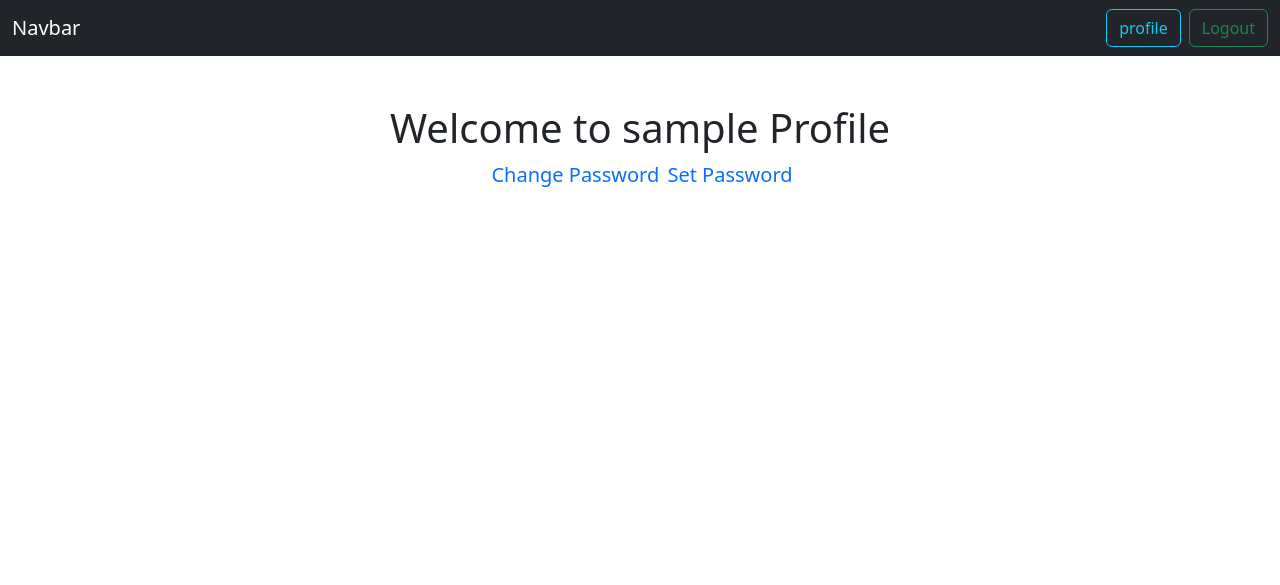
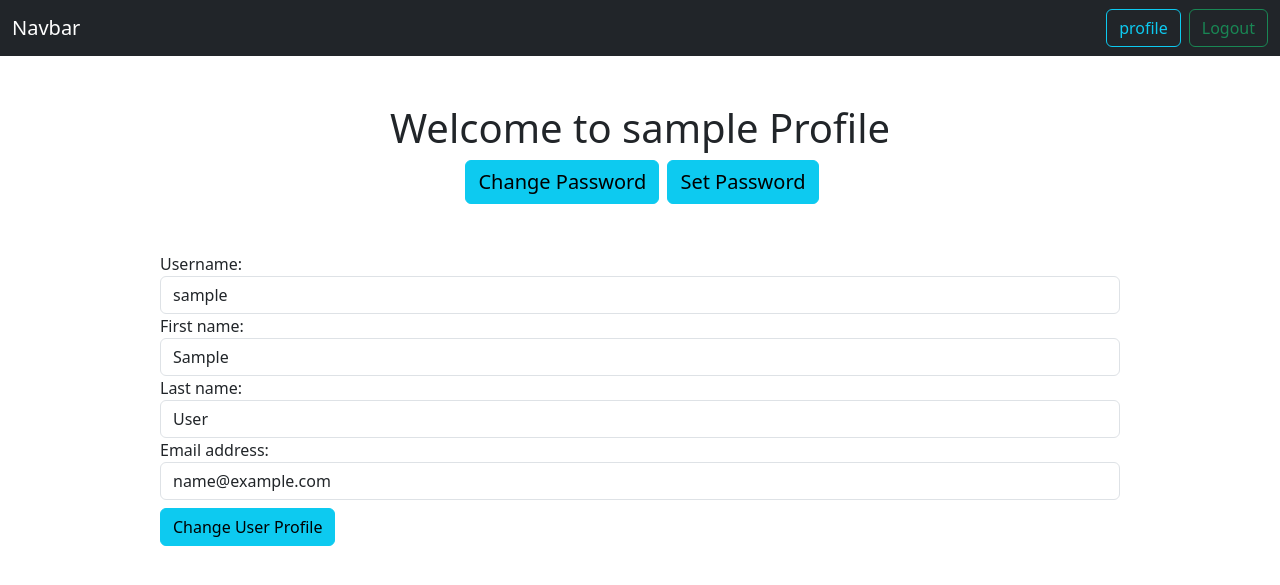
Before and after one commit to engrkashem/exploring_django_authentication, a Django app: page /profile/ in a window 1280 px wide. Shown: the top 585 px of the page. Run offline with Django 4.2, Linux system fonts and the light colour scheme; the visitor is signed in with stand-in values (Sample User, id 1); some libraries are stand-ins or nearby versions.

Commit message:
profile info change added

```diff
--- a/first_app/forms.py
+++ b/first_app/forms.py
@@ -1,5 +1,5 @@
 from django.contrib.auth.models import User
-from django.contrib.auth.forms import UserCreationForm
+from django.contrib.auth.forms import UserCreationForm, UserChangeForm
 from django import forms
 
 
@@ -13,3 +13,11 @@ class RegisterForm(UserCreationForm):
     class Meta:
         model = User
         fields = ['username', 'first_name', 'last_name', 'email']
+
+
+class profileChange(UserChangeForm):
+    password = None
+
+    class Meta:
+        model = User
+        fields = ['username', 'first_name', 'last_name', 'email']
--- a/first_app/templates/profile.html
+++ b/first_app/templates/profile.html
@@ -1,9 +1,32 @@
 {% extends "base.html" %}
+{% load crispy_forms_tags %}
 
 {% block content %}
+
     <h1 class="text-center mt-5">Welcome to {{user.username}} Profile</h1>
     <p class=" text-center">
-        <a href="{% url "changePass" %}" class="ms-1 text-primary fs-5 text-decoration-none">Change Password</a>
-        <a href="{% url "setPass" %}" class="ms-1 text-primary fs-5 text-decoration-none">Set Password</a>
+        <a href="{% url "changePass" %}" class="ms-1 fs-5 text-decoration-none btn btn-info">Change Password</a>
+        <a href="{% url "setPass" %}" class="ms-1 fs-5 text-decoration-none btn btn-info">Set Password</a>
     </p>
+
+    {% if messages %}
+    {% for m in messages %}
+        <p class="text-success">{{m}}</p>
+    {% endfor %}
+    {% endif %}
+
+
+    <form method='post' class="w-75 mx-auto mt-5" novalidate>
+        {% csrf_token %}
+        {% if form.non_field_errors %}
+            {% for e in form.non_field_errors %}
+            <p class="text-danger text-center">{{e}}</p>
+            {% endfor %}
+        {% endif %}
+        <!-- {{form |crispy}} -->
+            {% for field in form%}
+                {{field.label_tag}}{{field}}{{field.errors | striptags}}
+            {% endfor %}
+        <input type='submit' value='Change User Profile' class='btn btn-info mt-2' />
+    </form>
 {% endblock content %}
--- a/first_app/views.py
+++ b/first_app/views.py
@@ -1,10 +1,27 @@
 from django.shortcuts import render, redirect
-from .forms import RegisterForm
+from .forms import RegisterForm, profileChange
 from django.contrib import messages
 from django.contrib.auth.forms import AuthenticationForm, PasswordChangeForm, SetPasswordForm
 from django.contrib.auth import authenticate, login, logout, update_session_auth_hash
 
 # Create your views here.
+
+
+def changeUserProfile(request):
+    if request.user.is_authenticated:
+        if request.method == 'POST':
+            form = profileChange(request.POST, instance=request.user)
+            if form.is_valid():
+                messages.success(request, 'Account is updated successfully')
+                # messages.warning(request, 'Account is created successfully')
+                # messages.info(request, 'Account is created successfully')
+                form.save(commit=True)
+                return redirect('profile')
+        else:
+            form = profileChange()
+        return render(request, './profile.html', {'form': form})
+    else:
+        return redirect('signup')
 
 
 def setPass(request):
@@ -66,8 +83,19 @@ def signin(request):
 
 def profile(request):
     if request.user.is_authenticated:
-        return render(request, './profile.html', {'user': request.user})
-    return redirect('login')
+        if request.method == 'POST':
+            form = profileChange(request.POST, instance=request.user)
+            if form.is_valid():
+                messages.success(request, 'Account is updated successfully')
+                # messages.warning(request, 'Account is created successfully')
+                # messages.info(request, 'Account is created successfully')
+                form.save(commit=True)
+                return redirect('profile')
+        else:
+            form = profileChange(instance=request.user)
+        return render(request, './profile.html', {'form': form})
+    else:
+        return redirect('signup')
 
 
 def home(request):
--- /dev/null
+++ b/requirements.txt
@@ -0,0 +1,6 @@
+asgiref==3.7.2
+crispy-bootstrap5==0.7
+Django==4.2.5
+django-crispy-forms==2.0
+sqlparse==0.4.4
+typing_extensions==4.8.0
```
